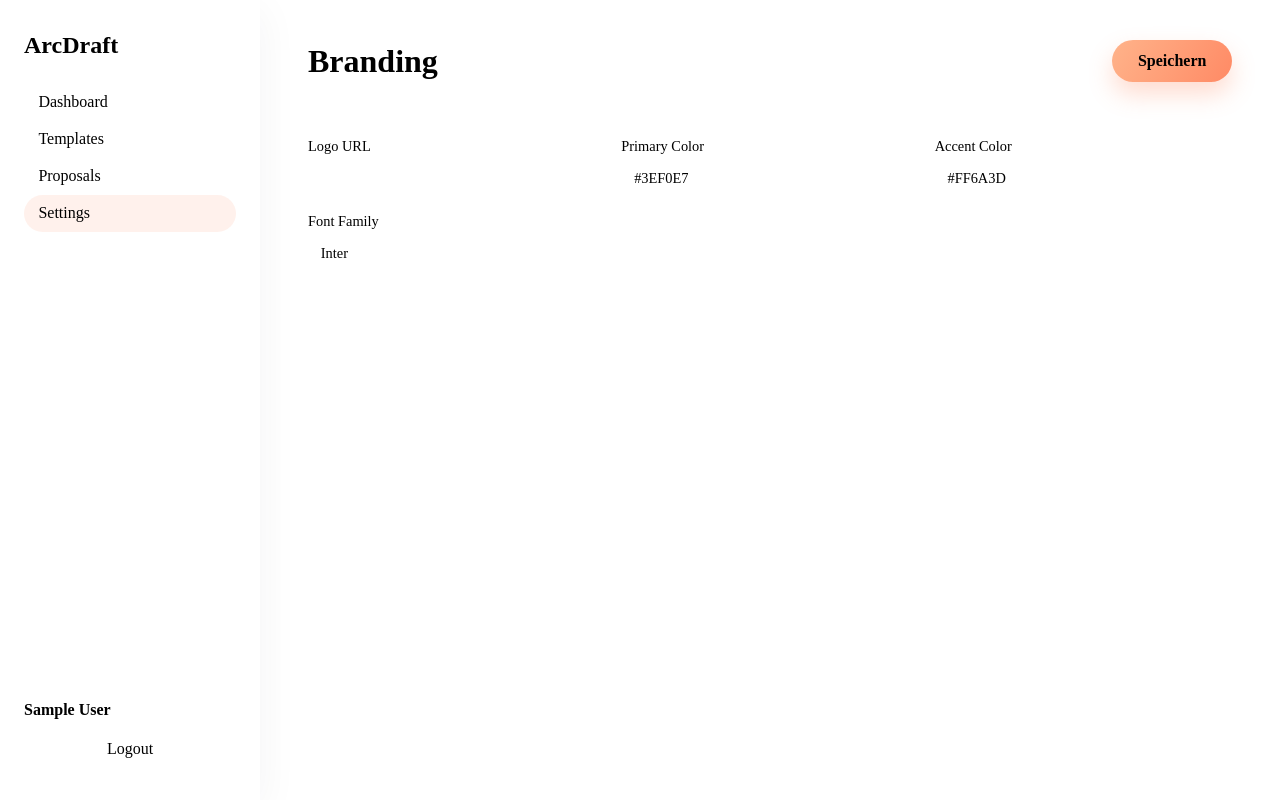
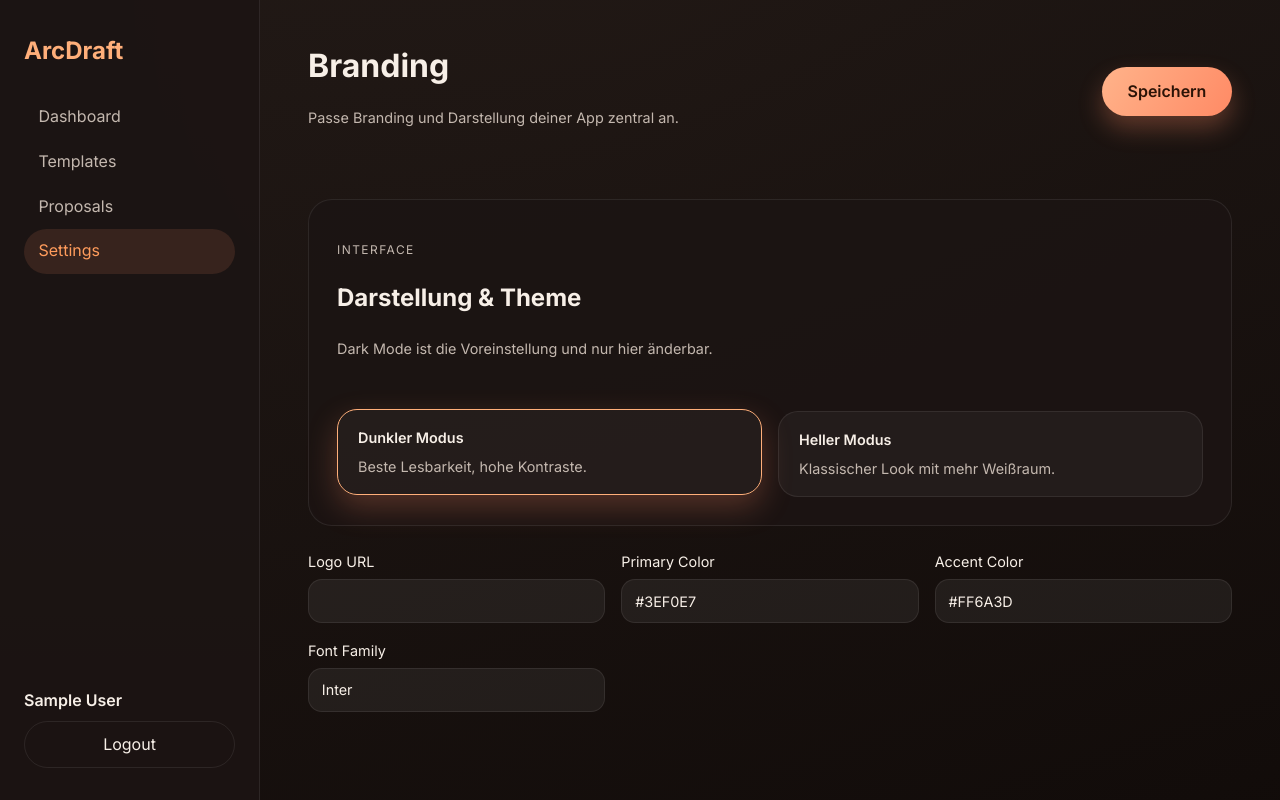
Before and after one commit to LiLoLama/ArcDraft, a React (Vite) app in the folder frontend/: page /settings/branding in a window 1280 px wide. Built offline with nearby package versions, Linux system fonts and the light colour scheme; no server answers; sample sign-in values are in the browser's storage.

Commit message:
Improve proposal modal and theme handling

```diff
--- a/frontend/src/index.css
+++ b/frontend/src/index.css
@@ -1,6 +1,4 @@
-
-+347
--59
+@import url('https://fonts.googleapis.com/css2?family=Inter:wght@400;500;600;700&display=swap');
 
 :root {
   font-family: 'Inter', system-ui, -apple-system, BlinkMacSystemFont, 'Segoe UI', sans-serif;
@@ -59,7 +57,13 @@ body {
   min-height: 100vh;
   background: var(--body-gradient);
   color: var(--text-color);
+  font-family: 'Inter', system-ui, -apple-system, BlinkMacSystemFont, 'Segoe UI', sans-serif;
+  line-height: 1.6;
   transition: background 0.4s ease, color 0.4s ease;
+}
+
+body.no-scroll {
+  overflow: hidden;
 }
 
 a {
@@ -408,7 +412,6 @@ textarea {
 .pricing-table td {
   border-bottom: 1px solid #eee;
   padding: 0.75rem 0;
-@@ -286,75 +395,254 @@ textarea {
   background: #fff;
 }
 
@@ -482,11 +485,12 @@ textarea {
   inset: 0;
   background: var(--modal-backdrop);
   display: flex;
-  align-items: flex-start;
+  align-items: center;
   justify-content: center;
-  padding: 2rem;
+  padding: clamp(1rem, 2vw, 2rem);
   overflow-y: auto;
   z-index: 10;
+  backdrop-filter: blur(12px);
 }
 
 .proposal-modal {
@@ -498,7 +502,14 @@ textarea {
   display: flex;
   flex-direction: column;
   max-height: calc(100vh - 4rem);
-  margin: 2rem auto;
+  margin: 0;
+}
+
+@media (max-width: 768px) {
+  .proposal-modal {
+    border-radius: 20px;
+    max-height: none;
+  }
 }
 
 .modal-header {
@@ -639,6 +650,48 @@ textarea {
   gap: 0.6rem;
 }
 
+.appearance-card {
+  background: var(--card-bg);
+  border-radius: 24px;
+  border: 1px solid var(--stroke);
+  padding: 1.75rem;
+  display: flex;
+  flex-direction: column;
+  gap: 1.25rem;
+}
+
+.theme-options {
+  display: grid;
+  grid-template-columns: repeat(auto-fit, minmax(220px, 1fr));
+  gap: 1rem;
+}
+
+.theme-option {
+  border: 1.5px solid var(--stroke);
+  border-radius: 20px;
+  padding: 1rem 1.25rem;
+  background: var(--section-bg);
+  display: flex;
+  flex-direction: column;
+  gap: 0.4rem;
+  cursor: pointer;
+  transition: border 0.2s ease, box-shadow 0.2s ease, transform 0.2s ease;
+}
+
+.theme-option.selected {
+  border-color: var(--primary);
+  box-shadow: 0 12px 30px rgba(255, 138, 101, 0.25);
+  transform: translateY(-2px);
+}
+
+.theme-option input {
+  display: none;
+}
+
+.theme-label {
+  font-weight: 600;
+}
+
 .success-list li {
   display: flex;
   justify-content: space-between;
--- a/frontend/src/main.jsx
+++ b/frontend/src/main.jsx
@@ -2,6 +2,10 @@ import React from 'react';
 import ReactDOM from 'react-dom/client';
 import App from './App.jsx';
 import './index.css';
+import useThemeStore from './store/themeStore.js';
+
+const { initializeTheme } = useThemeStore.getState();
+initializeTheme();
 
 ReactDOM.createRoot(document.getElementById('root')).render(
   <React.StrictMode>
--- a/frontend/src/pages/BrandingSettings.jsx
+++ b/frontend/src/pages/BrandingSettings.jsx
@@ -1,10 +1,13 @@
 import { useEffect, useState } from 'react';
 import { apiRequest } from '../api/client';
 import useAuthStore from '../store/authStore';
+import useThemeStore from '../store/themeStore';
 
 export default function BrandingSettingsPage() {
   const token = useAuthStore((s) => s.token);
   const [form, setForm] = useState({ logoUrl: '', primaryColor: '#3EF0E7', accentColor: '#FF6A3D', fontFamily: 'Inter' });
+  const theme = useThemeStore((s) => s.theme);
+  const setTheme = useThemeStore((s) => s.setTheme);
 
   useEffect(() => {
     if (!token) return;
@@ -18,14 +21,42 @@ export default function BrandingSettingsPage() {
     setForm(saved);
   };
 
+  const handleThemeChange = (e) => {
+    setTheme(e.target.value);
+  };
+
   return (
     <div className="page">
       <div className="page-header">
-        <h1>Branding</h1>
+        <div>
+          <h1>Branding</h1>
+          <p className="muted">Passe Branding und Darstellung deiner App zentral an.</p>
+        </div>
         <button className="primary" onClick={handleSave}>
           Speichern
         </button>
       </div>
+      <section className="appearance-card">
+        <div className="section-header">
+          <div>
+            <p className="tagline">Interface</p>
+            <h2>Darstellung & Theme</h2>
+            <p className="muted">Dark Mode ist die Voreinstellung und nur hier änderbar.</p>
+          </div>
+        </div>
+        <div className="theme-options">
+          {[
+            { id: 'dark', label: 'Dunkler Modus', description: 'Beste Lesbarkeit, hohe Kontraste.' },
+            { id: 'light', label: 'Heller Modus', description: 'Klassischer Look mit mehr Weißraum.' },
+          ].map((option) => (
+            <label key={option.id} className={`theme-option ${theme === option.id ? 'selected' : ''}`}>
+              <input type="radio" name="theme" value={option.id} checked={theme === option.id} onChange={handleThemeChange} />
+              <span className="theme-label">{option.label}</span>
+              <span className="muted">{option.description}</span>
+            </label>
+          ))}
+        </div>
+      </section>
       <div className="grid grid-2">
         <label>
           Logo URL
--- a/frontend/src/pages/Dashboard.jsx
+++ b/frontend/src/pages/Dashboard.jsx
@@ -82,23 +82,6 @@ export default function DashboardPage() {
   const [metrics, setMetrics] = useState(null);
   const [recent, setRecent] = useState([]);
   const [showGenerator, setShowGenerator] = useState(false);
-  const [theme, setTheme] = useState(() => {
-    if (typeof window !== 'undefined') {
-      return window.localStorage.getItem('arc-theme') || 'light';
-    }
-    return 'light';
-  });
-
-  useEffect(() => {
-    document.documentElement.setAttribute('data-theme', theme);
-    if (typeof window !== 'undefined') {
-      window.localStorage.setItem('arc-theme', theme);
-    }
-  }, [theme]);
-
-  const toggleTheme = () => {
-    setTheme((prev) => (prev === 'light' ? 'dark' : 'light'));
-  };
 
   useEffect(() => {
     if (!token) return;
@@ -114,9 +97,6 @@ export default function DashboardPage() {
           <p className="muted">Alle Proposal-Signale auf einen Blick.</p>
         </div>
         <div className="header-actions">
-          <button type="button" className="ghost-button theme-toggle" onClick={toggleTheme}>
-            {theme === 'dark' ? '☀️ Heller Modus' : '🌙 Warmer Dark Mode'}
-          </button>
           <button className="primary" onClick={() => setShowGenerator(true)}>
             Neues Proposal mit AI
           </button>
@@ -167,6 +147,13 @@ function ProposalComposerModal({ onClose }) {
   const [customProducts, setCustomProducts] = useState([]);
   const [customProductForm, setCustomProductForm] = useState({ name: '', description: '', price: '' });
   const [error, setError] = useState(null);
+
+  useEffect(() => {
+    document.body.classList.add('no-scroll');
+    return () => {
+      document.body.classList.remove('no-scroll');
+    };
+  }, []);
 
   const handleChange = (e) => {
     setForm({ ...form, [e.target.name]: e.target.value });
--- /dev/null
+++ b/frontend/src/store/themeStore.js
@@ -0,0 +1,39 @@
+import { create } from 'zustand';
+
+const DEFAULT_THEME = 'dark';
+
+const applyTheme = (theme) => {
+  if (typeof document !== 'undefined') {
+    document.documentElement.setAttribute('data-theme', theme);
+  }
+};
+
+const persistTheme = (theme) => {
+  if (typeof window !== 'undefined') {
+    window.localStorage.setItem('arc-theme', theme);
+  }
+};
+
+const readStoredTheme = () => {
+  if (typeof window !== 'undefined') {
+    return window.localStorage.getItem('arc-theme');
+  }
+  return null;
+};
+
+const useThemeStore = create((set) => ({
+  theme: DEFAULT_THEME,
+  initializeTheme: () => {
+    const stored = readStoredTheme();
+    const theme = stored || DEFAULT_THEME;
+    applyTheme(theme);
+    set({ theme });
+  },
+  setTheme: (theme) => {
+    applyTheme(theme);
+    persistTheme(theme);
+    set({ theme });
+  },
+}));
+
+export default useThemeStore;
```
